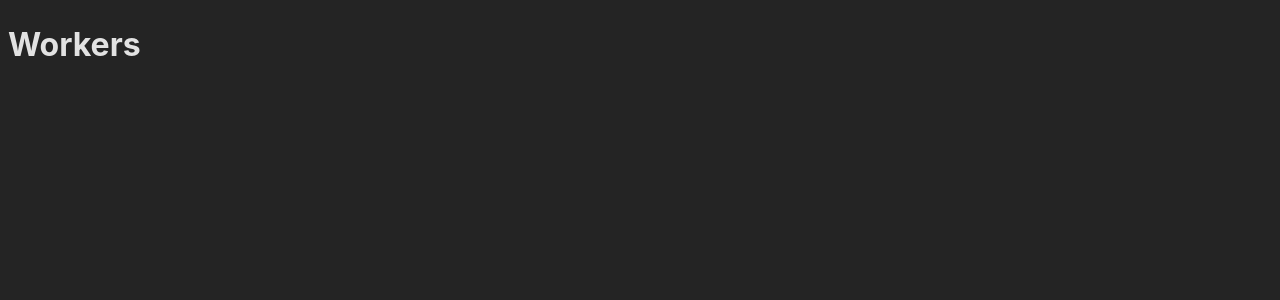
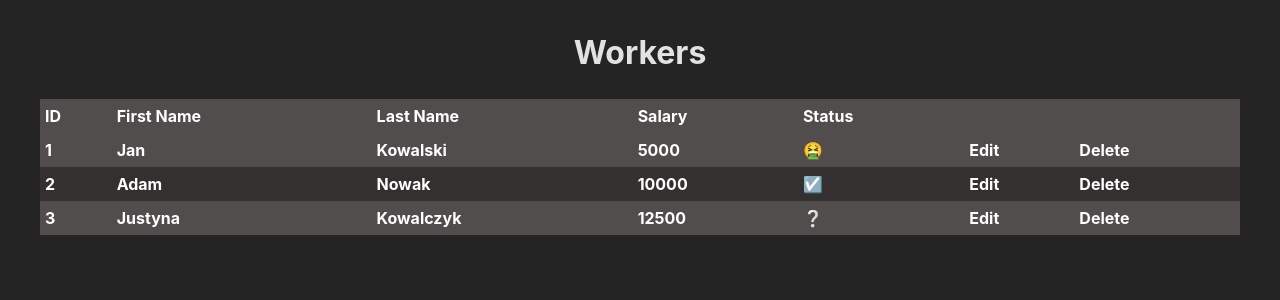
Before and after one commit to Brzozowski-Piotr-EDU/final-project-sda-employee-list, a React (Vite) app: page / in a window 1280 px wide. Shown: the top 300 px of the page. Built offline with nearby package versions, Linux system fonts and the light colour scheme.

Commit message:
Added table displaying data, sass and styling

```diff
--- a/package.json
+++ b/package.json
@@ -11,7 +11,8 @@
   },
   "dependencies": {
     "react": "^18.2.0",
-    "react-dom": "^18.2.0"
+    "react-dom": "^18.2.0",
+    "sass": "^1.69.7"
   },
   "devDependencies": {
     "@types/react": "^18.2.43",
--- /dev/null
+++ b/src/App.scss
@@ -0,0 +1,30 @@
+table.tb {
+  width: 1200px;
+  border-collapse: collapse;
+  background-color: #514d4d;
+
+  th,
+  td {
+    //border: solid 1px #777;
+    padding: 5px;
+  }
+
+  th {
+    color: white;
+    text-align: left;
+  }
+
+  th {
+  }
+
+  tr:nth-child(even) {
+    background-color: #343030;
+  }
+}
+
+main {
+  display: flex;
+  flex-direction: column;
+  align-items: center;
+  justify-content: center;
+}
--- a/src/App.tsx
+++ b/src/App.tsx
@@ -1,10 +1,67 @@
 import { useState } from "react";
-import "./App.css";
+import { Table } from "./componets/table";
+import "./App.scss";
+
+export type EmployeeStatus = "SICK_LEAVE" | "AVAILABLE";
+export interface Employee {
+  id: string;
+  firstname: string;
+  lastname: string;
+  salary: number;
+  status: EmployeeStatus;
+  birtdate: Date;
+  address: string;
+  city: string;
+  postalcode: string;
+  phonenumber: string;
+}
+
+export const mockData: Employee[] = [
+  {
+    id: "1",
+    firstname: "Jan",
+    lastname: "Kowalski",
+    salary: 5000,
+    status: "SICK_LEAVE",
+    birthdate: new Date("1983-07-14"),
+    address: "Warszawska 12",
+    city: "Warszawa",
+    postalcode: "00-000",
+    phonenumber: "+48 777 666 555",
+  },
+  {
+    id: "2",
+    firstname: "Adam",
+    lastname: "Nowak",
+    salary: 10000,
+    status: "AVAILABLE",
+    birthdate: new Date("1995-02-01"),
+    address: "Warszawska 12",
+    city: "Warszawa",
+    postalcode: "00-000",
+    phonenumber: "+48 888 999 111",
+  },
+  {
+    id: "3",
+    firstname: "Justyna",
+    lastname: "Kowalczyk",
+    salary: 12500,
+    status: "ok",
+    birthdate: new Date("1990-05-11"),
+    address: "Warszawska 12",
+    city: "Warszawa",
+    postalcode: "00-000",
+    phonenumber: "+48 111 555 000",
+  },
+];
 
 function App() {
   return (
     <>
-      <h1>Workers</h1>
+      <main>
+        <h1>Workers</h1>
+        <Table data={mockData} />
+      </main>
     </>
   );
 }
--- /dev/null
+++ b/src/componets/table.tsx
@@ -0,0 +1,60 @@
+import React, { useState } from "react";
+import { mockData } from "../App";
+
+export const Table = (props: { data: Employee[] }) => {
+  const renderStatus = (status: EmployeeStatus): string => {
+    switch (status) {
+      case "SICK_LEAVE":
+        return "🤮";
+
+      case "AVAILABLE":
+        return "☑️";
+      default:
+        return "❔";
+    }
+  };
+
+  const handleRowClick = (event: React.MouseEvent, item: Employee): void => {
+    event.preventDefault();
+    console.log(item);
+  };
+
+  const [data, setData] = useState(mockData);
+  return (
+    <>
+      <div>
+        <table className="tb">
+          <thead>
+            <tr>
+              <th>ID</th>
+              <th>First Name</th>
+              <th>Last Name</th>
+              <th>Salary</th>
+              <th>Status</th>
+              <th></th>
+              <th></th>
+            </tr>
+          </thead>
+          <tbody>
+            {props.data.map((item) => (
+              <tr
+                key={item.id}
+                onClick={(event) =>
+                  handleRowClick(event, props.data[item.id - 1])
+                }
+              >
+                <th>{item.id}</th>
+                <th>{item.firstname}</th>
+                <th>{item.lastname}</th>
+                <th>{item.salary}</th>
+                <th>{renderStatus(item.status)}</th>
+                <th>Edit</th>
+                <th>Delete</th>
+              </tr>
+            ))}
+          </tbody>
+        </table>
+      </div>
+    </>
+  );
+};
```
Also changed, not shown: src/main.tsx (+7 -7 lines), src/App.css (deleted), src/index.scss (renamed from src/index.css), 1 other file (tests, documents, lock files or other folders).
